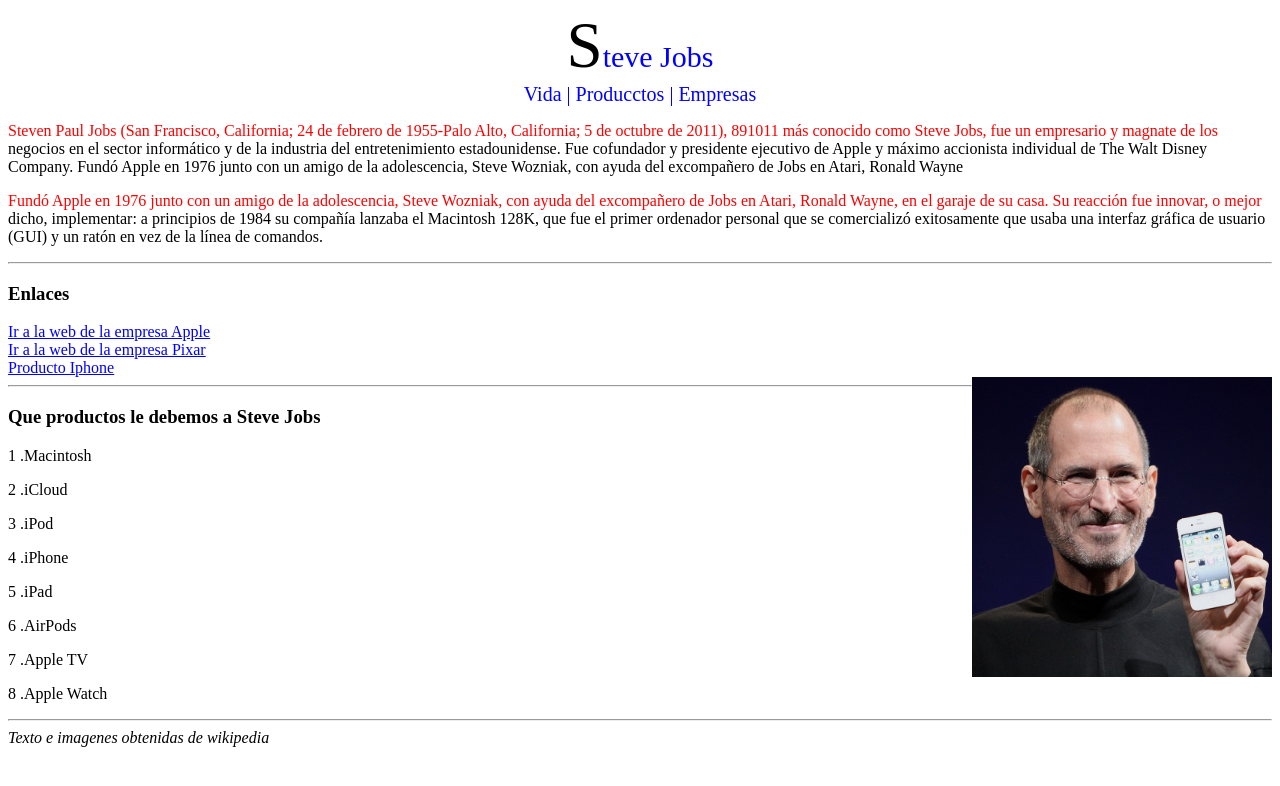
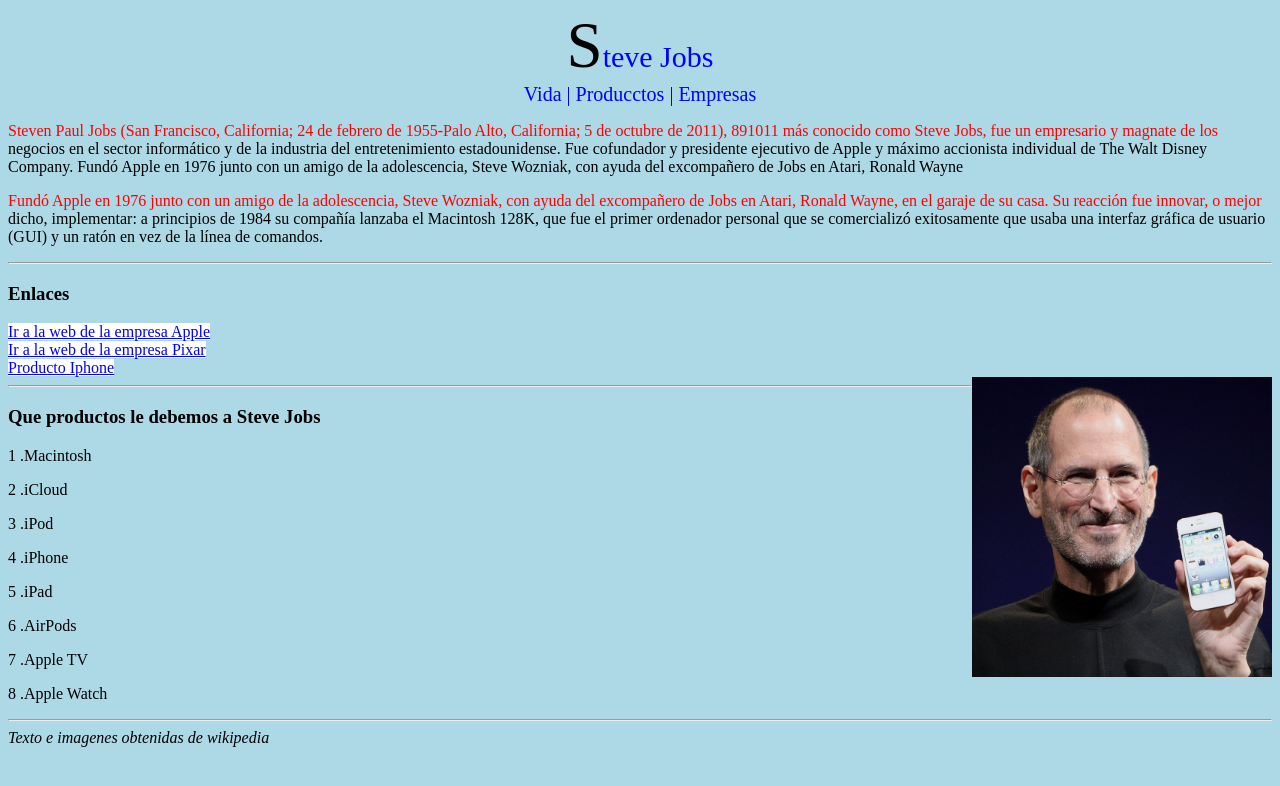
Before and after one commit to Oskitaar/Oskitaar-Practica-3.14, a plain HTML site: page index.html in a window 1280 px wide. Drawn offline with Linux system fonts and the light colour scheme.

Commit message:
TERMINADO

```diff
--- a/style.css
+++ b/style.css
@@ -1,4 +1,4 @@
-body.b{
+body#b{
     background-color: lightblue;
     }
 
```
